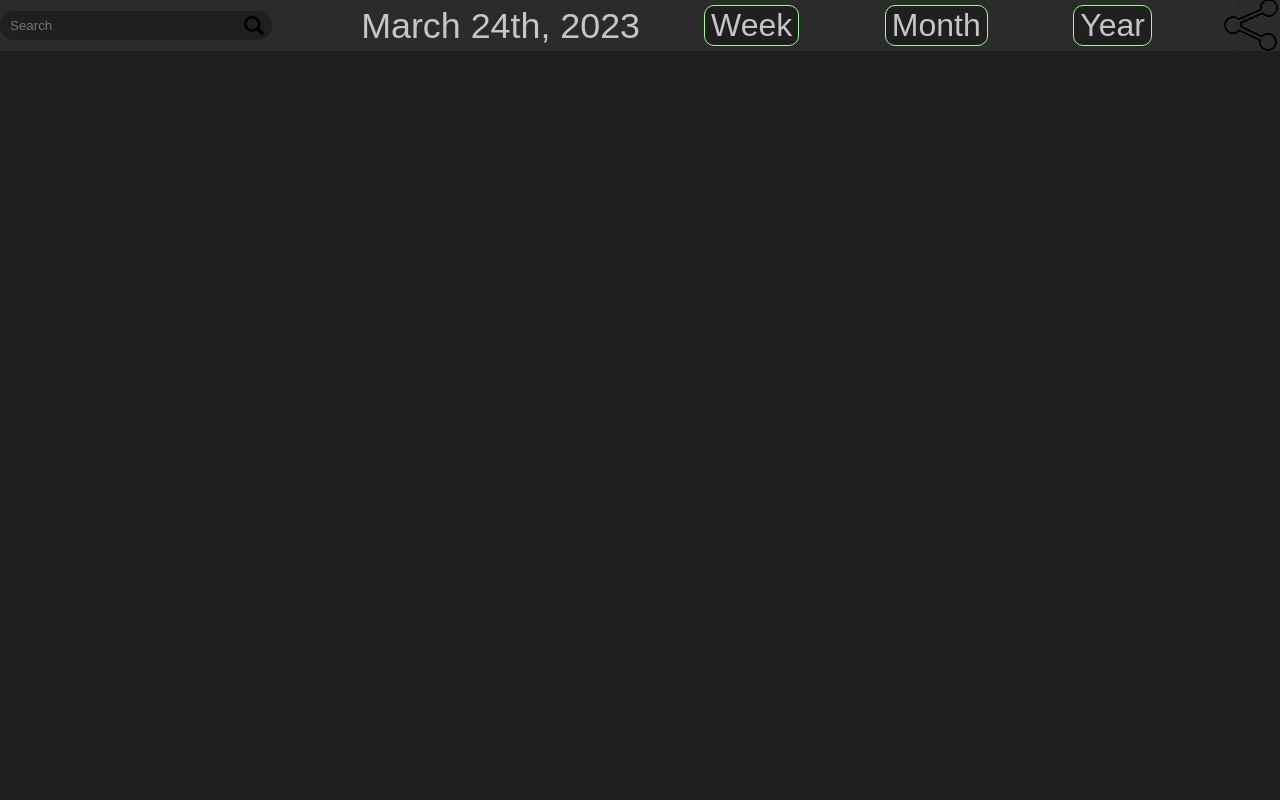
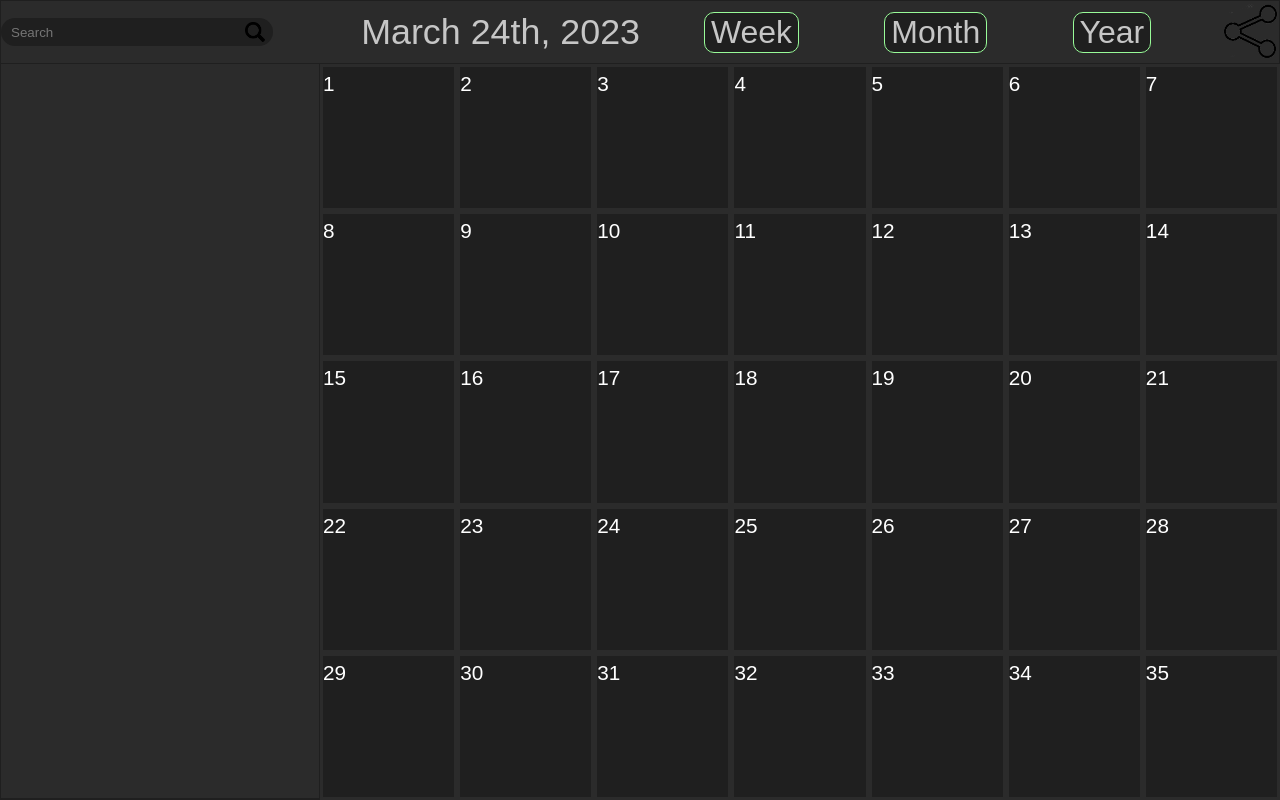
Before and after one commit to Team-AAAT/CanvasPlanner, an Electron app: page src/main/resources/views/index.html in a window 1280 px wide. Drawn offline with Linux system fonts and the light colour scheme.

Commit message:
Added Month view with box for the selected item view

```diff
--- a/src/main/resources/styles/index.css
+++ b/src/main/resources/styles/index.css
@@ -2,20 +2,21 @@
     margin: 0;
     background-color: #1f1f1f;
 }
+.mainContainer{
+    width: 100vw;
+    height: 92vh;
+    display: flex;
+    align-items: center;
 
-.background {
-    width: 100%;
-    height: 8vh;
-    background: #2b2b2b;
-    border-width: 1px;
-    border-color: #1f1f1f;
 }
 /*-------------------------------------------------------------------------------------*/
 
 .menuBarContainer {
-    width: 100%;
-    height: 4vw;
+    width: 100vw;
+    height: 8vh;
     background: #2b2b2b;
+    border: 1px solid #1F1F1F;
+    box-sizing: border-box;
     display: flex;
     align-items: center;
     justify-content: space-between;
@@ -101,3 +102,16 @@
 .menuBarContainer .shareButton{
     width: 9%;
 }
+
+/*-------------------------------------------------------------------------------------*/
+
+.selectedItemContainer {
+    width: 25vw;
+    height: 92vh;
+    background: #2b2b2b;
+    border: 1px solid #1F1F1F;
+    box-sizing: border-box;
+    transform: translateY(-1px);
+}
+
+/*-------------------------------------------------------------------------------------*/
--- /dev/null
+++ b/src/main/resources/styles/monthView.css
@@ -0,0 +1,31 @@
+.monthViewContainer
+{
+    width: 75vw;
+    height: 92vh;
+}
+
+.monthRowContainer{
+    width: 100%;
+    height: calc(100% / 5);
+    display: flex;
+    align-items: center;
+    justify-content: space-between;
+}
+
+.box{
+    width: calc(100% / 7);
+    height:  100%;
+    background: #1F1F1F;
+    border: 3px solid #2B2B2B;
+    box-sizing: border-box;
+}
+
+.monthNumber{
+    font-family: Arial, Helvetica, sans-serif;
+    font-style: normal;
+    font-weight: 400;
+    font-size: 2.5926vh;
+    line-height: 34px;
+    text-align: center;
+    color: #FFFFFF;
+}
--- a/src/main/resources/views/index.html
+++ b/src/main/resources/views/index.html
@@ -4,6 +4,7 @@
     <meta charset="UTF-8">
     <link rel="stylesheet" href="../styles/index.css">
     <script src="../scripts/index.js" defer></script>
+    <link rel="stylesheet" href="../styles/monthView.css">
 </head>
 <body class="base">
 
@@ -29,6 +30,61 @@
     </div>
 
 
+
+    <div class="mainContainer">
+        <div class="selectedItemContainer">
+        </div>
+        <div class="monthViewContainer">
+            <div class="monthRowContainer">
+                <div class="box"><label class="monthNumber">1</label></div>
+                <div class="box"><label class="monthNumber">2</label></div>
+                <div class="box"><label class="monthNumber">3</label></div>
+                <div class="box"><label class="monthNumber">4</label></div>
+                <div class="box"><label class="monthNumber">5</label></div>
+                <div class="box"><label class="monthNumber">6</label></div>
+                <div class="box"><label class="monthNumber">7</label></div>
+            </div>
+            <div class="monthRowContainer">
+                <div class="box"><label class="monthNumber">8</label></div>
+                <div class="box"><label class="monthNumber">9</label></div>
+                <div class="box"><label class="monthNumber">10</label></div>
+                <div class="box"><label class="monthNumber">11</label></div>
+                <div class="box"><label class="monthNumber">12</label></div>
+                <div class="box"><label class="monthNumber">13</label></div>
+                <div class="box"><label class="monthNumber">14</label></div>
+            </div>
+            <div class="monthRowContainer">
+                <div class="box"><label class="monthNumber">15</label></div>
+                <div class="box"><label class="monthNumber">16</label></div>
+                <div class="box"><label class="monthNumber">17</label></div>
+                <div class="box"><label class="monthNumber">18</label></div>
+                <div class="box"><label class="monthNumber">19</label></div>
+                <div class="box"><label class="monthNumber">20</label></div>
+                <div class="box"><label class="monthNumber">21</label></div>
+            </div>
+            <div class="monthRowContainer">
+                <div class="box"><label class="monthNumber">22</label></div>
+                <div class="box"><label class="monthNumber">23</label></div>
+                <div class="box"><label class="monthNumber">24</label></div>
+                <div class="box"><label class="monthNumber">25</label></div>
+                <div class="box"><label class="monthNumber">26</label></div>
+                <div class="box"><label class="monthNumber">27</label></div>
+                <div class="box"><label class="monthNumber">28</label></div>
+            </div>
+            <div class="monthRowContainer">
+                <div class="box"><label class="monthNumber">29</label></div>
+                <div class="box"><label class="monthNumber">30</label></div>
+                <div class="box"><label class="monthNumber">31</label></div>
+                <div class="box"><label class="monthNumber">32</label></div>
+                <div class="box"><label class="monthNumber">33</label></div>
+                <div class="box"><label class="monthNumber">34</label></div>
+                <div class="box"><label class="monthNumber">35</label></div>
+            </div>
+        </div>
+    </div>
+
+
+
 <!--<label>Home!</label>-->
 <!--<button onclick="view2();">Go to view 2</button>-->
 </body>
```
